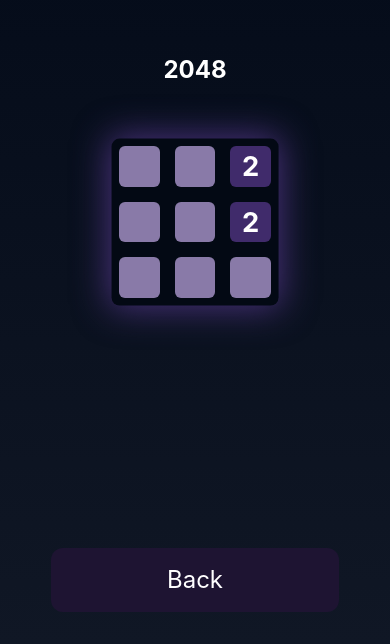
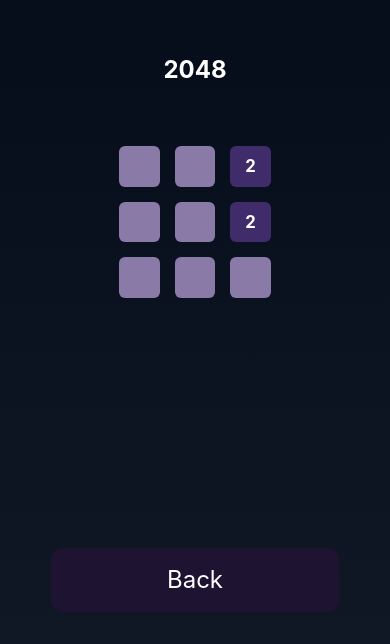
Before and after one commit to ayeMind/2048, a React app: page /game/3 in a window 390 px wide. Shown: the part 200-844 px from the top of the page. Built offline with nearby package versions, Linux system fonts and the light colour scheme; the HTML template or start-up script is replaced by a standard one.

Commit message:
more adaptive!

```diff
--- a/src/App.css
+++ b/src/App.css
@@ -7,6 +7,7 @@
   color: #fff;
   font-family: Inter, Avenir, Helvetica, Arial, sans-serif;
   background-image: linear-gradient(to bottom, #020917, #101725);
+  overflow: hidden;
 }
 
 .content {
@@ -15,6 +16,7 @@
   line-height: 1.1;
   text-align: center;
   flex-direction: column;
+  background-image: linear-gradient(to bottom, #020917, #101725);
 }
 
 .content h1 {
--- a/src/components/cell/cell.tsx
+++ b/src/components/cell/cell.tsx
@@ -40,7 +40,7 @@
     // Определение размера шрифта в зависимости от количества цифр в числе
     const numDigits = Math.floor(Math.log10(Math.abs(value)) + 1);
 
-    let userWidthCoef = window.innerWidth / 1024;
+    let userWidthCoef = window.innerWidth / 1680;
     if (window.innerWidth > 1024) {
       userWidthCoef = 1;
     }
```
